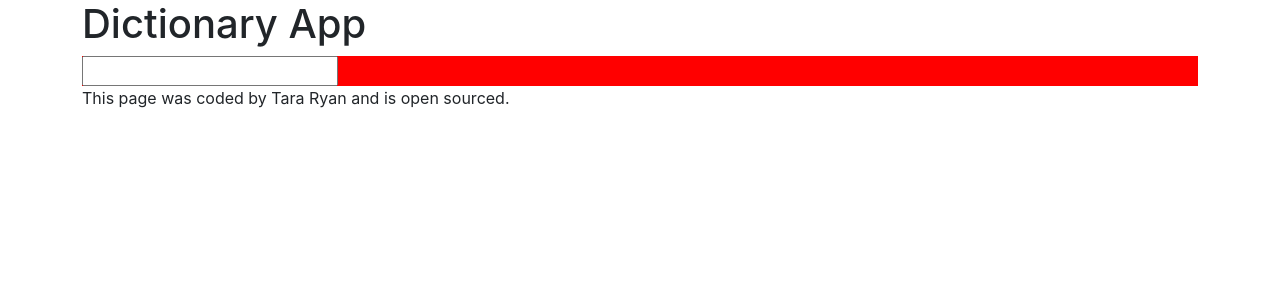
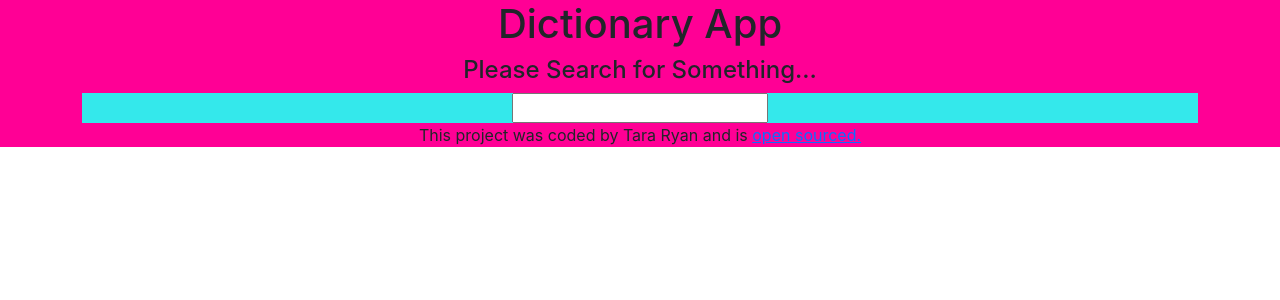
Before and after one commit to TahhRahh/dictionary-project, a React (Create React App) app: page / in a window 1280 px wide. Shown: the top 300 px of the page. Built offline with nearby package versions, Linux system fonts and the light colour scheme.

Commit message:
updated css styling

```diff
--- a/src/App.js
+++ b/src/App.js
@@ -8,13 +8,22 @@ function App() {
       <div className="container">
       <header className="App-header">
 <h1>Dictionary App</h1>
+<h4>Please Search for Something...</h4>
       </header>
       <main>
         <Dictionary />
       </main>
       <footer>
-        This page was coded by Tara Ryan and is open sourced.
-      </footer>
+
+      This project was coded by Tara Ryan and is {" "}
+          <a
+            href="https://github.com/TahhRahh/dictionary-project/"
+            target="_blank"
+            rel="noopener noreferrer"
+          >
+            open sourced.
+          </a>{" "}
+          </footer>
     </div>
     </div>
   );
--- a/src/Dictionary.css
+++ b/src/Dictionary.css
@@ -1,3 +1,16 @@
 .Dictionary{
-    background: red;
+    background: #34e8eb;
+    text-align: center;
 }
+.App h1{
+    text-align: center;
+}
+.App h4{
+    text-align: center;
+}
+.App footer{
+    text-align: center;
+}
+.App{
+    background: #ff0095;
+}
```
